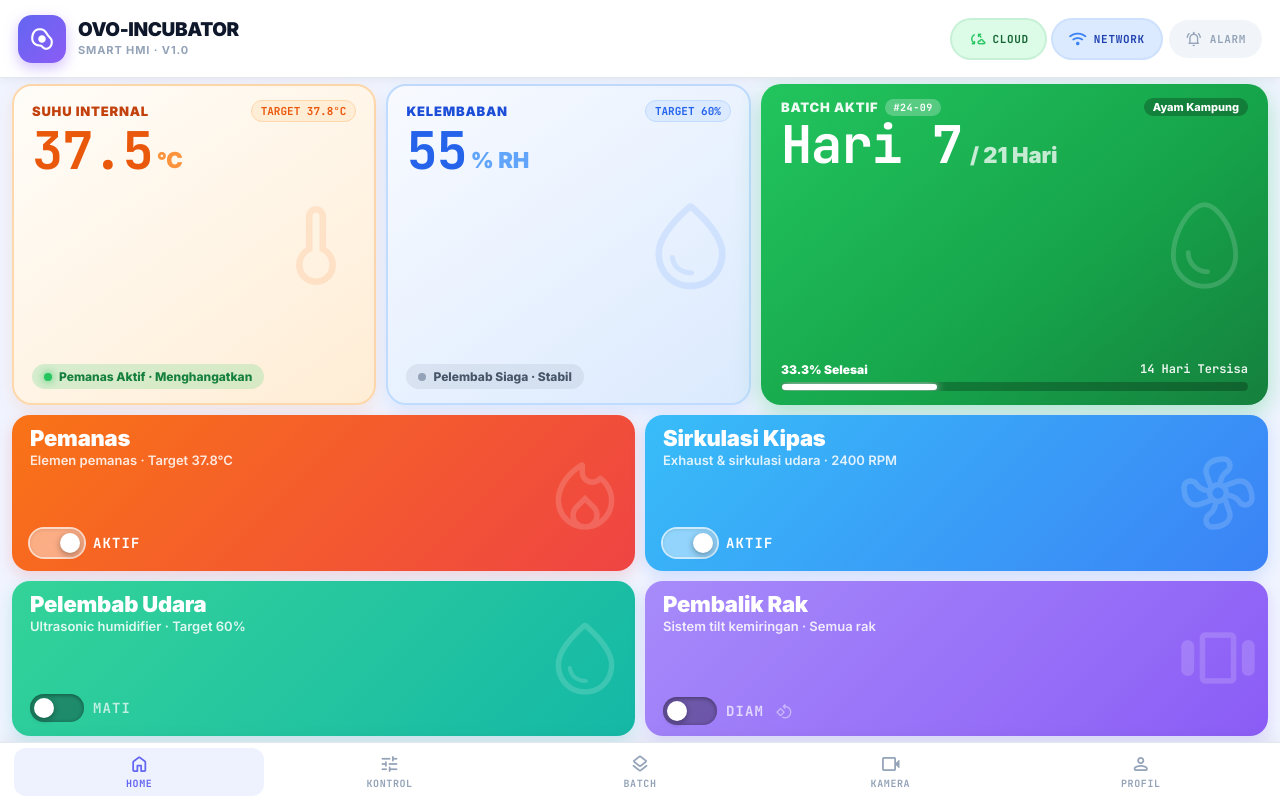
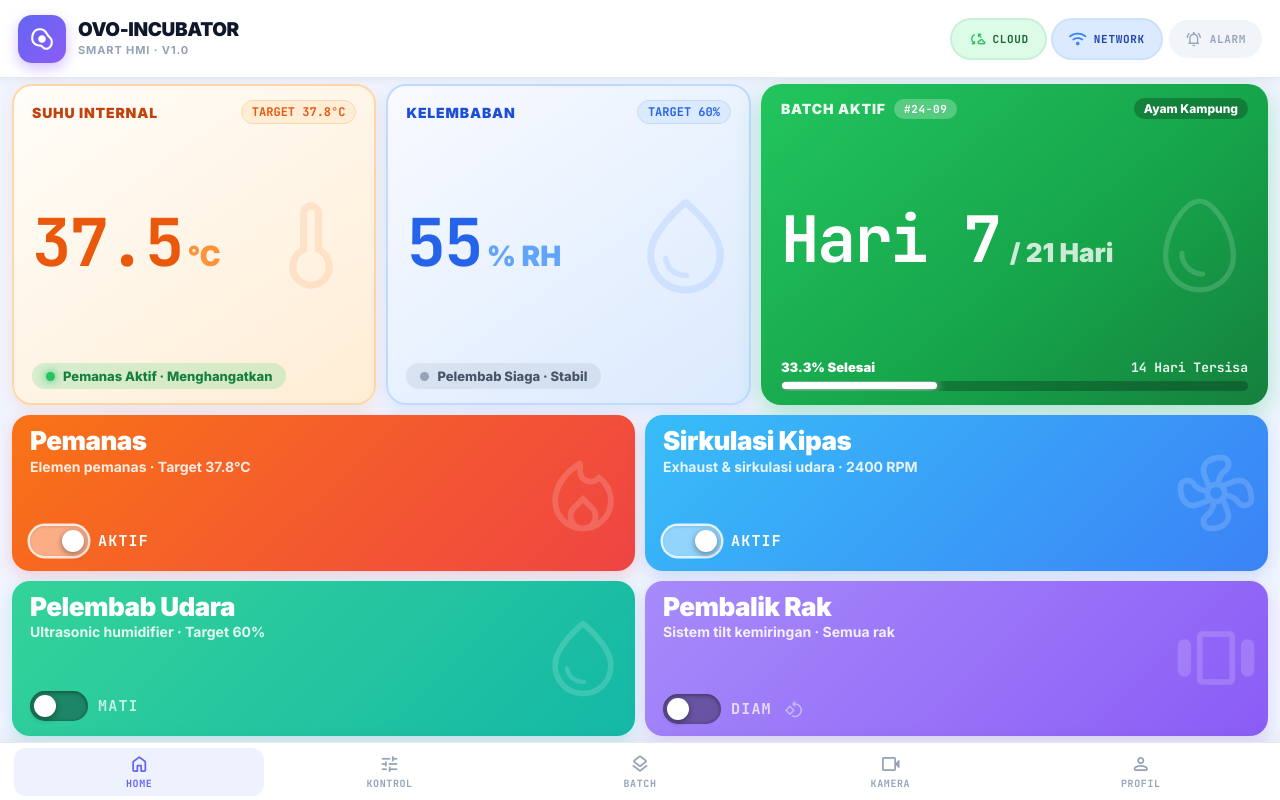
Before and after one commit to RyanPutra1478/Penetas-Telur, a React (Vite) app: page /profil in a window 1280 px wide. Built offline with nearby package versions, Linux system fonts and the light colour scheme.

Commit message:
style: center primary metrics vertically and enlarge typography to 66px and 26px

```diff
--- a/src/pages/DasborUtama.jsx
+++ b/src/pages/DasborUtama.jsx
@@ -1,13 +1,13 @@
 import React, { useState } from 'react';
 
 /* ================================================
-   Slider Toggle — Ramah Layar Sentuh 7 Inci
+   Slider Toggle — Ramah Layar Sentuh 7 Inci & Bolder
    ================================================ */
 const SliderToggle = ({ value, onChange, labelOff = 'MATI', labelOn = 'AKTIF', disabled = false }) => {
-  const W = 54, H = 28, THUMB = 20, INSET = (H - THUMB) / 2;
+  const W = 58, H = 30, THUMB = 22, INSET = (H - THUMB) / 2;
   return (
     <div style={{
-      display: 'inline-flex', alignItems: 'center', gap: 9,
+      display: 'inline-flex', alignItems: 'center', gap: 10,
       opacity: disabled ? 0.4 : 1,
       pointerEvents: disabled ? 'none' : 'auto',
     }}>
@@ -18,10 +18,10 @@ const SliderToggle = ({ value, onChange, labelOff = 'MATI', labelOn = 'AKTIF', d
           width: W, height: H,
           borderRadius: 999,
           border: 'none', cursor: 'pointer',
-          background: value ? 'rgba(255,255,255,0.45)' : 'rgba(0,0,0,0.32)',
+          background: value ? 'rgba(255,255,255,0.45)' : 'rgba(0,0,0,0.35)',
           boxShadow: value
-            ? 'inset 0 1px 3px rgba(0,0,0,0.1), 0 0 0 2px rgba(255,255,255,0.75)'
-            : 'inset 0 1px 4px rgba(0,0,0,0.4)',
+            ? 'inset 0 1px 3px rgba(0,0,0,0.1), 0 0 0 2.5px rgba(255,255,255,0.85)'
+            : 'inset 0 1px 4px rgba(0,0,0,0.45)',
           transition: 'all 0.25s cubic-bezier(0.34,1.3,0.64,1)',
           flexShrink: 0, padding: 0,
         }}
@@ -33,14 +33,14 @@ const SliderToggle = ({ value, onChange, labelOff = 'MATI', labelOn = 'AKTIF', d
           width: THUMB, height: THUMB,
           borderRadius: '50%',
           background: '#FFFFFF',
-          boxShadow: '0 2px 6px rgba(0,0,0,0.35)',
+          boxShadow: '0 2px 6px rgba(0,0,0,0.4)',
           transition: 'left 0.25s cubic-bezier(0.34,1.3,0.64,1)',
         }} />
       </button>
       <span style={{
-        fontSize: 14, fontWeight: 900, letterSpacing: '0.08em',
+        fontSize: 15, fontWeight: 900, letterSpacing: '0.08em',
         textTransform: 'uppercase',
-        color: value ? '#FFFFFF' : 'rgba(255,255,255,0.7)',
+        color: value ? '#FFFFFF' : 'rgba(255,255,255,0.75)',
         fontFamily: "'JetBrains Mono', monospace",
         transition: 'color 0.25s',
       }}>
@@ -51,23 +51,23 @@ const SliderToggle = ({ value, onChange, labelOff = 'MATI', labelOn = 'AKTIF', d
 };
 
 /* ================================================
-   Control Card — Font Besar, Padat, Zero Clipping
+   Control Card — Font Sangat Besar & Padat
    ================================================ */
 const ControlCard = ({ icon, label, sublabel, gradient, colorOn, children }) => (
   <div style={{
     background: gradient,
     borderRadius: 18,
-    padding: '11px 18px',
+    padding: '12px 18px',
     display: 'flex',
     flexDirection: 'column',
     justifyContent: 'space-between',
     position: 'relative',
     overflow: 'hidden',
-    boxShadow: `0 5px 16px ${colorOn}32`,
+    boxShadow: `0 5px 16px ${colorOn}35`,
     boxSizing: 'border-box',
     height: '100%',
   }}>
-    {/* Background Icon — seragam di tengah kanan vertikal */}
+    {/* Background Icon — di tengah kanan */}
     <span
       className="material-symbols-rounded"
       style={{
@@ -75,7 +75,7 @@ const ControlCard = ({ icon, label, sublabel, gradient, colorOn, children }) =>
         right: 6,
         top: '50%',
         transform: 'translateY(-50%)',
-        fontSize: 88,
+        fontSize: 92,
         color: 'rgba(255,255,255,0.16)',
         pointerEvents: 'none',
         lineHeight: 1,
@@ -85,12 +85,12 @@ const ControlCard = ({ icon, label, sublabel, gradient, colorOn, children }) =>
       {icon}
     </span>
 
-    {/* Header info — font tegas & besar untuk layar 7 inci */}
+    {/* Header info — font 26px sangat besar & jelas */}
     <div style={{ position: 'relative', zIndex: 1 }}>
-      <div style={{ fontSize: 22, fontWeight: 900, color: '#FFFFFF', letterSpacing: '-0.01em', lineHeight: 1.1 }}>
+      <div style={{ fontSize: 26, fontWeight: 900, color: '#FFFFFF', letterSpacing: '-0.02em', lineHeight: 1.1 }}>
         {label}
       </div>
-      <div style={{ fontSize: 13, fontWeight: 600, color: 'rgba(255,255,255,0.85)', marginTop: 2 }}>
+      <div style={{ fontSize: 14, fontWeight: 700, color: 'rgba(255,255,255,0.88)', marginTop: 2 }}>
         {sublabel}
       </div>
     </div>
@@ -103,7 +103,7 @@ const ControlCard = ({ icon, label, sublabel, gradient, colorOn, children }) =>
 );
 
 /* ================================================
-   DASBOR UTAMA — Tipografi Besar & Padat (50/50)
+   DASBOR UTAMA — Angka di Tengah Vertikal & Font Besar
    ================================================ */
 const DasborUtama = () => {
   const [pemanas,  setPemanas]  = useState(true);
@@ -142,13 +142,13 @@ const DasborUtama = () => {
           justifyContent: 'space-between',
           boxShadow: '0 6px 16px rgba(249,115,22,0.12)',
         }}>
-          {/* Background Icon — seragam di tengah vertikal */}
+          {/* Background Icon — tepat di tengah kanan */}
           <span className="material-symbols-rounded" style={{
             position: 'absolute',
             right: 6,
             top: '50%',
             transform: 'translateY(-50%)',
-            fontSize: 105,
+            fontSize: 115,
             color: 'rgba(249,115,22,0.13)',
             pointerEvents: 'none',
             lineHeight: 1,
@@ -157,15 +157,15 @@ const DasborUtama = () => {
             thermometer
           </span>
 
-          <div style={{ position: 'relative', zIndex: 1 }}>
-            <div style={{ display: 'flex', justifyContent: 'space-between', alignItems: 'center' }}>
-              <span style={{ fontSize: 13, fontWeight: 900, color: '#C2410C', letterSpacing: '0.06em', textTransform: 'uppercase' }}>
+          {/* 1. Atas: Header */}
+          <div style={{ display: 'flex', justifyContent: 'space-between', alignItems: 'center', position: 'relative', zIndex: 1 }}>
+            <span style={{ fontSize: 14, fontWeight: 900, color: '#C2410C', letterSpacing: '0.06em', textTransform: 'uppercase' }}>
               Suhu Internal
             </span>
             <span style={{
-                fontSize: 11, fontWeight: 800,
+              fontSize: 12, fontWeight: 800,
               background: '#FFEDD5', color: '#EA580C',
-                padding: '3px 9px', borderRadius: 999,
+              padding: '3px 10px', borderRadius: 999,
               fontFamily: "'JetBrains Mono', monospace",
               border: '1.5px solid #FED7AA',
             }}>
@@ -173,34 +173,35 @@ const DasborUtama = () => {
             </span>
           </div>
 
-            <div style={{ display: 'flex', alignItems: 'flex-end', gap: 4, marginTop: 4 }}>
+          {/* 2. Tengah Vertikal: Nilai Besar */}
+          <div style={{ display: 'flex', alignItems: 'baseline', gap: 5, position: 'relative', zIndex: 1, my: 'auto' }}>
             <span style={{
-                fontSize: 52,
+              fontSize: 66,
               fontWeight: 900,
               color: '#EA580C',
               lineHeight: 0.95,
               fontFamily: "'JetBrains Mono', monospace",
-                letterSpacing: '-0.02em',
+              letterSpacing: '-0.03em',
             }}>
               {pemanas ? '37.5' : '36.2'}
             </span>
-              <span style={{ fontSize: 22, fontWeight: 900, color: '#FB923C', marginBottom: 2 }}>°C</span>
-            </div>
+            <span style={{ fontSize: 28, fontWeight: 900, color: '#FB923C' }}>°C</span>
           </div>
 
+          {/* 3. Bawah: Status Pill */}
           <div style={{ position: 'relative', zIndex: 1 }}>
             <div style={{
-              display: 'inline-flex', alignItems: 'center', gap: 7,
+              display: 'inline-flex', alignItems: 'center', gap: 8,
               background: pemanas ? 'rgba(34,197,94,0.18)' : 'rgba(148,163,184,0.2)',
-              padding: '5px 12px', borderRadius: 999,
+              padding: '5px 14px', borderRadius: 999,
             }}>
               <div style={{
-                width: 8, height: 8, borderRadius: '50%',
+                width: 9, height: 9, borderRadius: '50%',
                 background: pemanas ? '#22C55E' : '#94A3B8',
                 boxShadow: pemanas ? '0 0 8px #22C55E' : 'none',
               }} />
               <span style={{
-                fontSize: 12, fontWeight: 800,
+                fontSize: 13, fontWeight: 800,
                 color: pemanas ? '#15803D' : '#475569',
               }}>
                 {pemanas ? 'Pemanas Aktif · Menghangatkan' : 'Pemanas Siaga · Suhu Stabil'}
@@ -222,13 +223,13 @@ const DasborUtama = () => {
           justifyContent: 'space-between',
           boxShadow: '0 6px 16px rgba(59,130,246,0.12)',
         }}>
-          {/* Background Icon — seragam di tengah vertikal */}
+          {/* Background Icon — tepat di tengah kanan */}
           <span className="material-symbols-rounded" style={{
             position: 'absolute',
             right: 6,
             top: '50%',
             transform: 'translateY(-50%)',
-            fontSize: 105,
+            fontSize: 115,
             color: 'rgba(59,130,246,0.13)',
             pointerEvents: 'none',
             lineHeight: 1,
@@ -237,15 +238,15 @@ const DasborUtama = () => {
             water_drop
           </span>
 
-          <div style={{ position: 'relative', zIndex: 1 }}>
-            <div style={{ display: 'flex', justifyContent: 'space-between', alignItems: 'center' }}>
-              <span style={{ fontSize: 13, fontWeight: 900, color: '#1D4ED8', letterSpacing: '0.06em', textTransform: 'uppercase' }}>
+          {/* 1. Atas: Header */}
+          <div style={{ display: 'flex', justifyContent: 'space-between', alignItems: 'center', position: 'relative', zIndex: 1 }}>
+            <span style={{ fontSize: 14, fontWeight: 900, color: '#1D4ED8', letterSpacing: '0.06em', textTransform: 'uppercase' }}>
               Kelembaban
             </span>
             <span style={{
-                fontSize: 11, fontWeight: 800,
+              fontSize: 12, fontWeight: 800,
               background: '#DBEAFE', color: '#2563EB',
-                padding: '3px 9px', borderRadius: 999,
+              padding: '3px 10px', borderRadius: 999,
               fontFamily: "'JetBrains Mono', monospace",
               border: '1.5px solid #BFDBFE',
             }}>
@@ -253,34 +254,35 @@ const DasborUtama = () => {
             </span>
           </div>
 
-            <div style={{ display: 'flex', alignItems: 'flex-end', gap: 4, marginTop: 4 }}>
+          {/* 2. Tengah Vertikal: Nilai Besar */}
+          <div style={{ display: 'flex', alignItems: 'baseline', gap: 5, position: 'relative', zIndex: 1, my: 'auto' }}>
             <span style={{
-                fontSize: 52,
+              fontSize: 66,
               fontWeight: 900,
               color: '#2563EB',
               lineHeight: 0.95,
               fontFamily: "'JetBrains Mono', monospace",
-                letterSpacing: '-0.02em',
+              letterSpacing: '-0.03em',
             }}>
               {pelembab ? '65' : '55'}
             </span>
-              <span style={{ fontSize: 22, fontWeight: 900, color: '#60A5FA', marginBottom: 2 }}>% RH</span>
-            </div>
+            <span style={{ fontSize: 28, fontWeight: 900, color: '#60A5FA' }}>% RH</span>
           </div>
 
+          {/* 3. Bawah: Status Pill */}
           <div style={{ position: 'relative', zIndex: 1 }}>
             <div style={{
-              display: 'inline-flex', alignItems: 'center', gap: 7,
+              display: 'inline-flex', alignItems: 'center', gap: 8,
               background: pelembab ? 'rgba(34,197,94,0.18)' : 'rgba(148,163,184,0.2)',
-              padding: '5px 12px', borderRadius: 999,
+              padding: '5px 14px', borderRadius: 999,
             }}>
               <div style={{
-                width: 8, height: 8, borderRadius: '50%',
+                width: 9, height: 9, borderRadius: '50%',
                 background: pelembab ? '#22C55E' : '#94A3B8',
                 boxShadow: pelembab ? '0 0 8px #22C55E' : 'none',
               }} />
               <span style={{
-                fontSize: 12, fontWeight: 800,
+                fontSize: 13, fontWeight: 800,
                 color: pelembab ? '#15803D' : '#475569',
               }}>
                 {pelembab ? 'Pelembab Aktif · Spray ON' : 'Pelembab Siaga · Stabil'}
@@ -301,13 +303,13 @@ const DasborUtama = () => {
           flexDirection: 'column',
           justifyContent: 'space-between',
         }}>
-          {/* Background Icon — seragam di tengah vertikal */}
+          {/* Background Icon — tepat di tengah kanan */}
           <span className="material-symbols-rounded" style={{
             position: 'absolute',
             right: 6,
             top: '50%',
             transform: 'translateY(-50%)',
-            fontSize: 115,
+            fontSize: 125,
             color: 'rgba(255,255,255,0.16)',
             pointerEvents: 'none',
             lineHeight: 1,
@@ -316,16 +318,16 @@ const DasborUtama = () => {
             egg
           </span>
 
-          <div style={{ position: 'relative', zIndex: 1 }}>
-            <div style={{ display: 'flex', alignItems: 'center', justifyContent: 'space-between', marginBottom: 2 }}>
-              <div style={{ display: 'flex', alignItems: 'center', gap: 7 }}>
-                <span style={{ fontSize: 13, fontWeight: 900, color: 'rgba(255,255,255,0.92)', letterSpacing: '0.06em', textTransform: 'uppercase' }}>
+          {/* 1. Atas: Header */}
+          <div style={{ display: 'flex', alignItems: 'center', justifyContent: 'space-between', position: 'relative', zIndex: 1 }}>
+            <div style={{ display: 'flex', alignItems: 'center', gap: 8 }}>
+              <span style={{ fontSize: 14, fontWeight: 900, color: 'rgba(255,255,255,0.92)', letterSpacing: '0.06em', textTransform: 'uppercase' }}>
                 Batch Aktif
               </span>
               <span style={{
-                  fontSize: 10, fontWeight: 800,
+                fontSize: 11, fontWeight: 800,
                 background: 'rgba(255,255,255,0.25)', color: '#FFFFFF',
-                  padding: '2px 8px', borderRadius: 999,
+                padding: '3px 10px', borderRadius: 999,
                 fontFamily: "'JetBrains Mono', monospace",
                 letterSpacing: '0.06em',
               }}>
@@ -333,42 +335,43 @@ const DasborUtama = () => {
               </span>
             </div>
             <span style={{
-                fontSize: 11, fontWeight: 800,
+              fontSize: 12, fontWeight: 800,
               color: '#FFFFFF', background: 'rgba(0,0,0,0.24)',
-                padding: '2px 9px', borderRadius: 999,
+              padding: '3px 10px', borderRadius: 999,
             }}>
               Ayam Kampung
             </span>
           </div>
 
-            <div style={{ display: 'flex', alignItems: 'baseline', gap: 8, marginTop: 4 }}>
+          {/* 2. Tengah Vertikal: Nilai Besar */}
+          <div style={{ display: 'flex', alignItems: 'baseline', gap: 10, position: 'relative', zIndex: 1, my: 'auto' }}>
             <span style={{
-                fontSize: 52,
+              fontSize: 64,
               fontWeight: 900,
               color: '#FFFFFF',
               lineHeight: 0.95,
               fontFamily: "'JetBrains Mono', monospace",
-                letterSpacing: '-0.02em',
+              letterSpacing: '-0.03em',
             }}>
               Hari 7
             </span>
-              <span style={{ fontSize: 22, fontWeight: 900, color: 'rgba(255,255,255,0.75)' }}>
+            <span style={{ fontSize: 26, fontWeight: 900, color: 'rgba(255,255,255,0.78)' }}>
               / 21 Hari
             </span>
           </div>
-          </div>
 
+          {/* 3. Bawah: Progress Bar */}
           <div style={{ position: 'relative', zIndex: 1 }}>
             <div style={{ display: 'flex', justifyContent: 'space-between', alignItems: 'center', marginBottom: 5 }}>
-              <span style={{ fontSize: 12, fontWeight: 900, color: '#FFFFFF' }}>
+              <span style={{ fontSize: 13, fontWeight: 900, color: '#FFFFFF' }}>
                 33.3% Selesai
               </span>
-              <span style={{ fontSize: 12, fontWeight: 800, color: 'rgba(255,255,255,0.9)', fontFamily: "'JetBrains Mono', monospace" }}>
+              <span style={{ fontSize: 13, fontWeight: 800, color: 'rgba(255,255,255,0.9)', fontFamily: "'JetBrains Mono', monospace" }}>
                 14 Hari Tersisa
               </span>
             </div>
             <div style={{
-              height: 9,
+              height: 10,
               background: 'rgba(0,0,0,0.25)',
               borderRadius: 999,
               overflow: 'hidden',
@@ -388,7 +391,7 @@ const DasborUtama = () => {
 
       </div>
 
-      {/* ===== 4 CONTROL CARDS (50% TINGGI) — FONT BESAR, PADAT, ZERO CLIPPING ===== */}
+      {/* ===== 4 CONTROL CARDS (50% TINGGI) — FONT SANGAT BESAR & PADAT ===== */}
       <div style={{
         display: 'grid',
         gridTemplateColumns: '1fr 1fr',
@@ -439,7 +442,7 @@ const DasborUtama = () => {
           gradient="linear-gradient(135deg, #A78BFA 0%, #8B5CF6 100%)"
           colorOn="#8B5CF6"
         >
-          <div style={{ display: 'flex', alignItems: 'center', gap: 9 }}>
+          <div style={{ display: 'flex', alignItems: 'center', gap: 10 }}>
             <SliderToggle
               value={rakGerak}
               onChange={setRakGerak}
@@ -449,7 +452,7 @@ const DasborUtama = () => {
             <span
               className="material-symbols-rounded"
               style={{
-                fontSize: 18,
+                fontSize: 20,
                 color: rakGerak ? '#FFFFFF' : 'rgba(255,255,255,0.45)',
                 animation: rakGerak ? 'spin-slow 2.5s linear infinite' : 'none',
                 marginLeft: 2,
```
Lines whose indentation alone changed are shown as unchanged.
